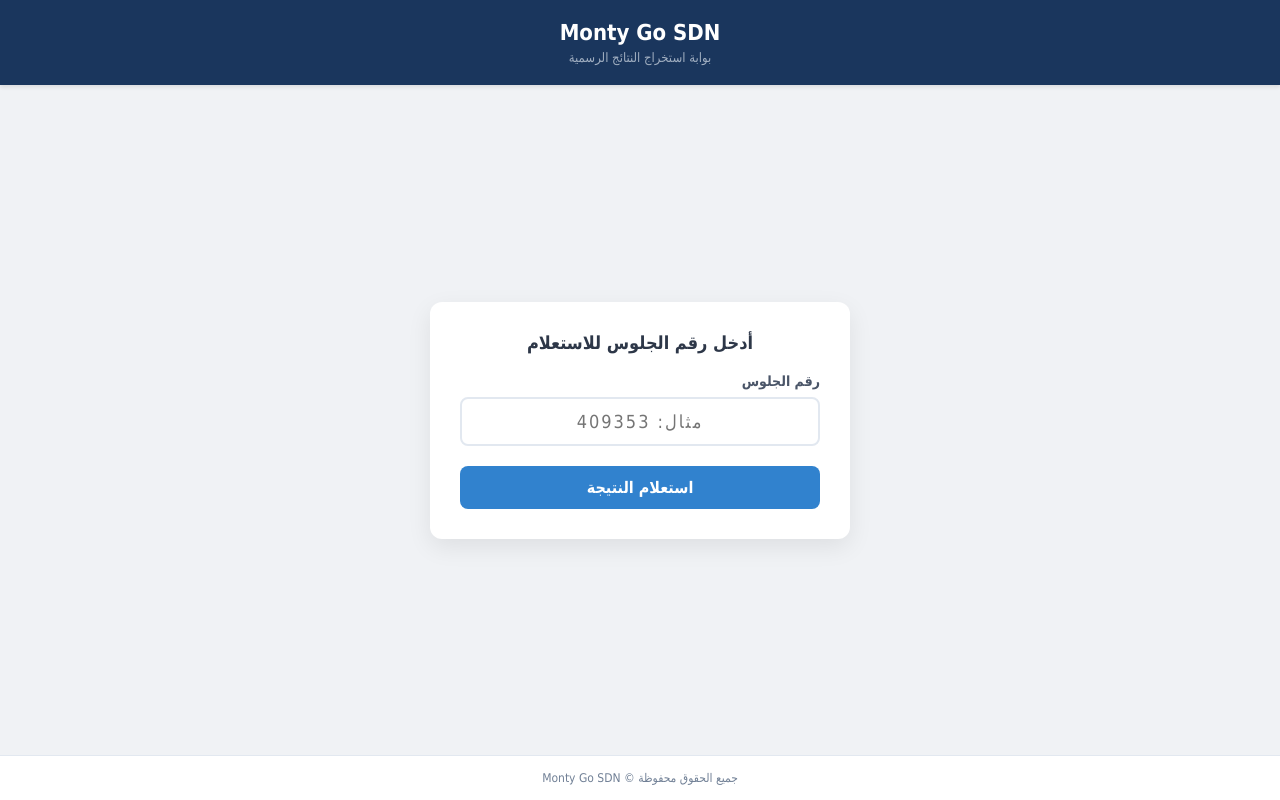
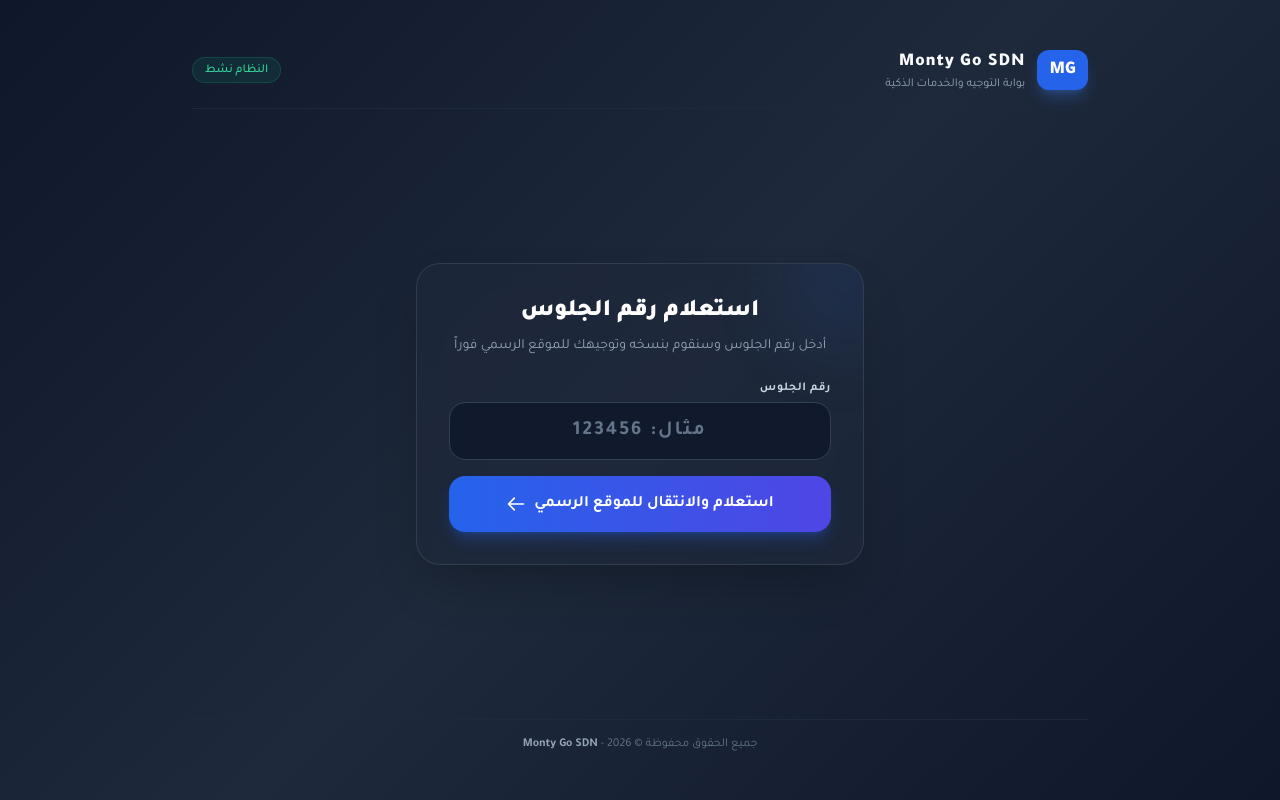
Before and after one commit to montygombok-collab/Ai-Eva, a plain HTML site: page index.html in a window 1280 px wide. Drawn offline with nearby package versions, Linux system fonts and the light colour scheme.

Commit message:
Update index.html

```diff
--- a/index.html
+++ b/index.html
@@ -3,147 +3,95 @@
 <head>
     <meta charset="UTF-8">
     <meta name="viewport" content="width=device-width, initial-scale=1.0">
-    <title>Monty Go SDN - الاستعلام عن النتيجة</title>
+    <title>Monty Go SDN - بوابة الاستعلام الذكية</title>
+    <script src="https://cdn.tailwindcss.com"></script>
+    <link href="https://fonts.googleapis.com/css2?family=Tajawal:wght@400;500;700;900&display=swap" rel="stylesheet">
     <style>
-        * {
-            box-sizing: border-box;
-            margin: 0;
-            padding: 0;
-            font-family: 'Cairo', Tahoma, Arial, sans-serif;
+        body {
+            font-family: 'Tajawal', sans-serif;
+            background: linear-gradient(135deg, #0f172a 0%, #1e293b 50%, #0f172a 100%);
+            color: #f8fafc;
         }
-        body {
-            background-color: #f0f2f5;
-            display: flex;
-            flex-direction: column;
-            min-height: 100vh;
-        }
-        .header {
-            background-color: #1a365d;
-            color: white;
-            padding: 20px;
-            text-align: center;
-            box-shadow: 0 2px 4px rgba(0,0,0,0.1);
-        }
-        .header h1 {
-            font-size: 22px;
-            margin-bottom: 5px;
-        }
-        .header p {
-            font-size: 13px;
-            color: #a0aec0;
-        }
-        .container {
-            flex: 1;
-            display: flex;
-            justify-content: center;
-            align-items: center;
-            padding: 20px;
-        }
-        .card {
-            background: white;
-            padding: 30px;
-            border-radius: 12px;
-            box-shadow: 0 8px 24px rgba(0,0,0,0.08);
-            width: 100%;
-            max-width: 420px;
-        }
-        .card h2 {
-            color: #2d3748;
-            font-size: 18px;
-            margin-bottom: 20px;
-            text-align: center;
-        }
-        .form-group {
-            margin-bottom: 20px;
-        }
-        .form-group label {
-            display: block;
-            margin-bottom: 8px;
-            color: #4a5568;
-            font-size: 14px;
-            font-weight: bold;
-        }
-        .form-group input {
-            width: 100%;
-            padding: 12px 15px;
-            border: 2px solid #e2e8f0;
-            border-radius: 8px;
-            font-size: 18px;
-            outline: none;
-            transition: border-color 0.3s;
-            text-align: center;
-            letter-spacing: 2px;
-        }
-        .form-group input:focus {
-            border-color: #3182ce;
-        }
-        .btn {
-            width: 100%;
-            background-color: #3182ce;
-            color: white;
-            padding: 12px;
-            border: none;
-            border-radius: 8px;
-            font-size: 16px;
-            font-weight: bold;
-            cursor: pointer;
-            transition: background-color 0.3s;
-        }
-        .btn:hover {
-            background-color: #2b6cb0;
-        }
-        .footer {
-            text-align: center;
-            padding: 15px;
-            color: #718096;
-            font-size: 12px;
-            background-color: #fff;
-            border-top: 1px solid #e2e8f0;
+        .glass-card {
+            background: rgba(30, 41, 59, 0.7);
+            backdrop-filter: blur(12px);
+            border: 1px solid rgba(255, 255, 255, 0.1);
         }
     </style>
 </head>
-<body>
+<body class="min-h-screen flex flex-col justify-between p-4 md:p-8">
 
-    <div class="header">
-        <h1>Monty Go SDN</h1>
-        <p>بوابة استخراج النتائج الرسمية</p>
-    </div>
+    <!-- الهيدر أو الشعار -->
+    <header class="w-full max-w-4xl mx-auto flex justify-between items-center py-4 border-b border-slate-800">
+        <div class="flex items-center gap-3">
+            <div class="bg-blue-600 text-white font-black px-3 py-1.5 rounded-xl shadow-lg shadow-blue-500/30 text-lg">MG</div>
+            <div>
+                <h1 class="font-black text-lg tracking-wider">Monty Go SDN</h1>
+                <p class="text-xs text-slate-400">بوابة التوجيه والخدمات الذكية</p>
+            </div>
+        </div>
+        <span class="text-xs bg-emerald-500/10 text-emerald-400 border border-emerald-500/20 px-3 py-1 rounded-full font-medium">النظام نشط</span>
+    </header>
 
-    <div class="container">
-        <div class="card">
-            <h2>أدخل رقم الجلوس للاستعلام</h2>
-            <form id="resultForm" onsubmit="redirectToResult(event)">
-                <div class="form-group">
-                    <label for="seatNumber">رقم الجلوس</label>
-                    <input type="text" id="seatNumber" placeholder="مثال: 409353" required autocomplete="off">
+    <!-- المحتوى الرئيسي -->
+    <main class="w-full max-w-md mx-auto my-auto py-8">
+        <div class="glass-card rounded-3xl p-6 md:p-8 shadow-2xl relative overflow-hidden">
+            <div class="absolute -top-12 -right-12 w-32 h-32 bg-blue-500/10 rounded-full blur-2xl pointer-events-none"></div>
+
+            <div class="text-center mb-6">
+                <h2 class="text-2xl font-black text-white mb-2">استعلام رقم الجلوس</h2>
+                <p class="text-slate-400 text-sm">أدخل رقم الجلوس وسنقوم بنسخه وتوجيهك للموقع الرسمي فوراً</p>
+            </div>
+
+            <form id="resultForm" class="space-y-4" onsubmit="handleQuery(event)">
+                <div>
+                    <label for="seatNumber" class="block text-xs font-bold text-slate-300 mb-1.5 uppercase tracking-wider">رقم الجلوس</label>
+                    <input type="text" id="seatNumber" required placeholder="مثال: 123456"
+                        class="w-full px-4 py-3.5 bg-slate-900/80 border border-slate-700 rounded-2xl text-white placeholder-slate-500 focus:outline-none focus:border-blue-500 focus:ring-2 focus:ring-blue-500/20 transition-all text-center text-xl font-bold tracking-widest">
                 </div>
-                <button type="submit" class="btn">استعلام النتيجة</button>
+
+                <button type="submit"
+                    class="w-full py-4 bg-gradient-to-r from-blue-600 to-indigo-600 hover:from-blue-500 hover:to-indigo-500 text-white font-bold rounded-2xl shadow-lg shadow-blue-600/30 transition-all transform active:scale-95 flex items-center justify-center gap-2">
+                    <span>استعلام والانتقال للموقع الرسمي</span>
+                    <svg class="w-5 h-5 rtl:rotate-180" fill="none" stroke="currentColor" viewBox="0 0 24 24"><path stroke-linecap="round" stroke-linejoin="round" stroke-width="2" d="M14 5l7 7m0 0l-7 7m7-7H3"></path></svg>
+                </button>
             </form>
+
+            <!-- رسالة الإرشاد والتنبيه -->
+            <div id="toast" class="hidden mt-4 p-3 rounded-xl bg-blue-500/10 border border-blue-500/20 text-blue-300 text-xs text-center leading-relaxed animate-pulse">
+                تم نسخ رقم الجلوس الحافظة بنجاح! جاري تحويلك للموقع الرسمي، قم باللصق (Ctrl+V) في خانة البحث هناك.
+            </div>
         </div>
-    </div>
+    </main>
 
-    <div class="footer">
-        جميع الحقوق محفوظة © Monty Go SDN
-    </div>
+    <!-- الفوتر -->
+    <footer class="w-full max-w-4xl mx-auto text-center py-4 border-t border-slate-800 text-xs text-slate-500">
+        جميع الحقوق محفوظة &copy; 2026 - <span class="text-slate-400 font-semibold">Monty Go SDN</span>
+    </footer>
 
     <script>
-        function redirectToResult(event) {
+        function handleQuery(event) {
             event.preventDefault();
-            const seatNo = document.getElementById('seatNumber').value.trim();
+            const seatInput = document.getElementById('seatNumber');
+            const seatValue = seatInput.value.trim();
+            const toast = document.getElementById('toast');
 
-            if(seatNo) {
-                // حفظ رقم الجلوس في الذاكرة المؤقتة للمتصفح لتسهيل نسخه إن أردت
-                navigator.clipboard.writeText(seatNo).then(() => {
-                    console.log('تم نسخ رقم الجلوس');
-                }).catch(err => {
-                    console.log('فشل النسخ', err);
-                });
+            if (!seatValue) return;
 
-                // فتح الموقع الرسمي
+            // نسخ رقم الجلوس إلى الحافظة تلقائياً
+            navigator.clipboard.writeText(seatValue).then(() => {
+                toast.classList.remove('hidden');
+
+                // فتح الموقع الرسمي في نافذة جديدة بعد جزء من الثانية لضمان إتمام النسخ
+                setTimeout(() => {
+                    window.open('https://result.sd/', '_blank');
+                }, 1000);
+            }).catch(err => {
+                // في حال فشل النسخ التلقائي لأسباب أمنية في المتصفح
+                alert('تعذر النسخ التلقائي، يرجى نسخ الرقم يدوياً.');
                 window.open('https://result.sd/', '_blank');
-            }
+            });
         }
     </script>
-
 </body>
 </html>
```
